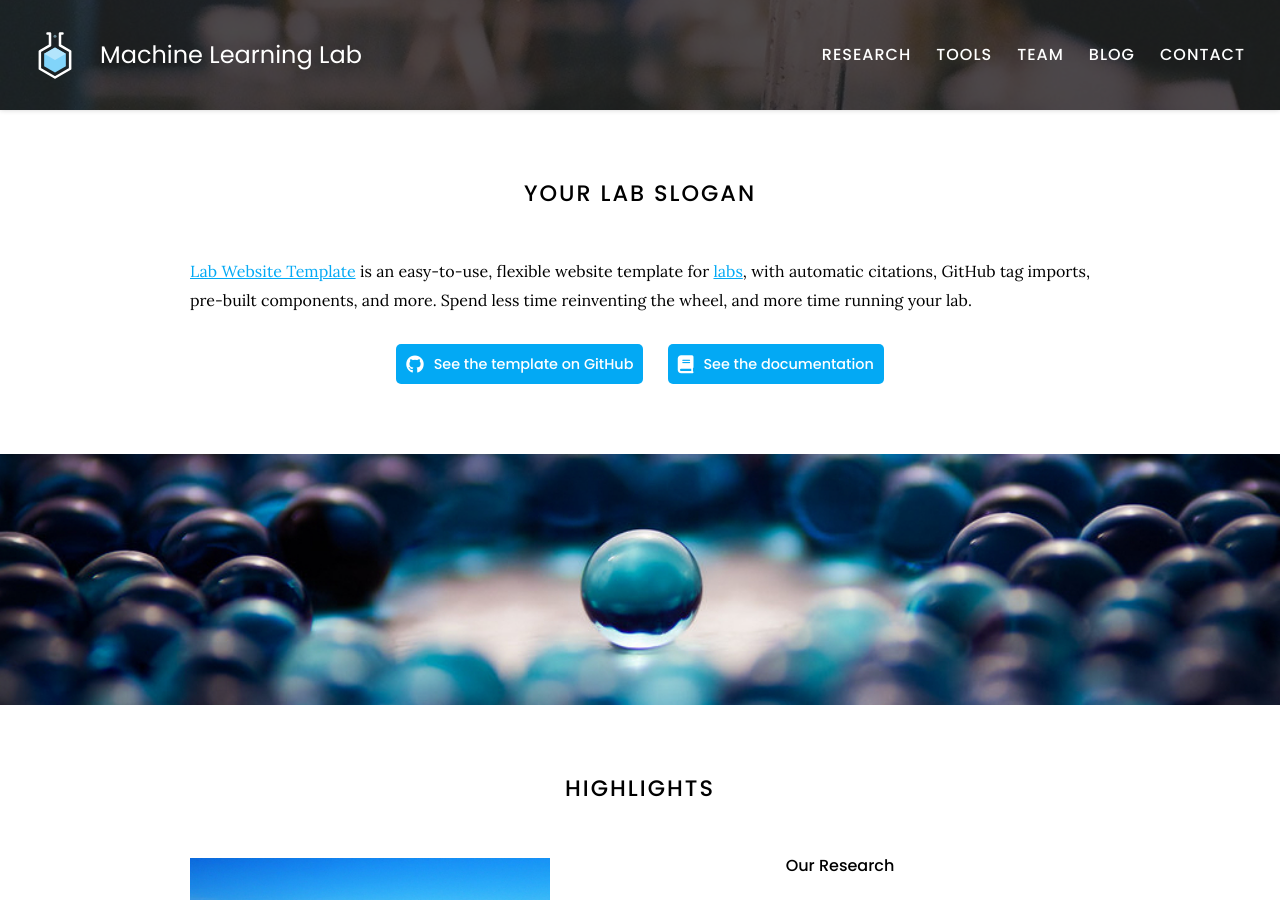
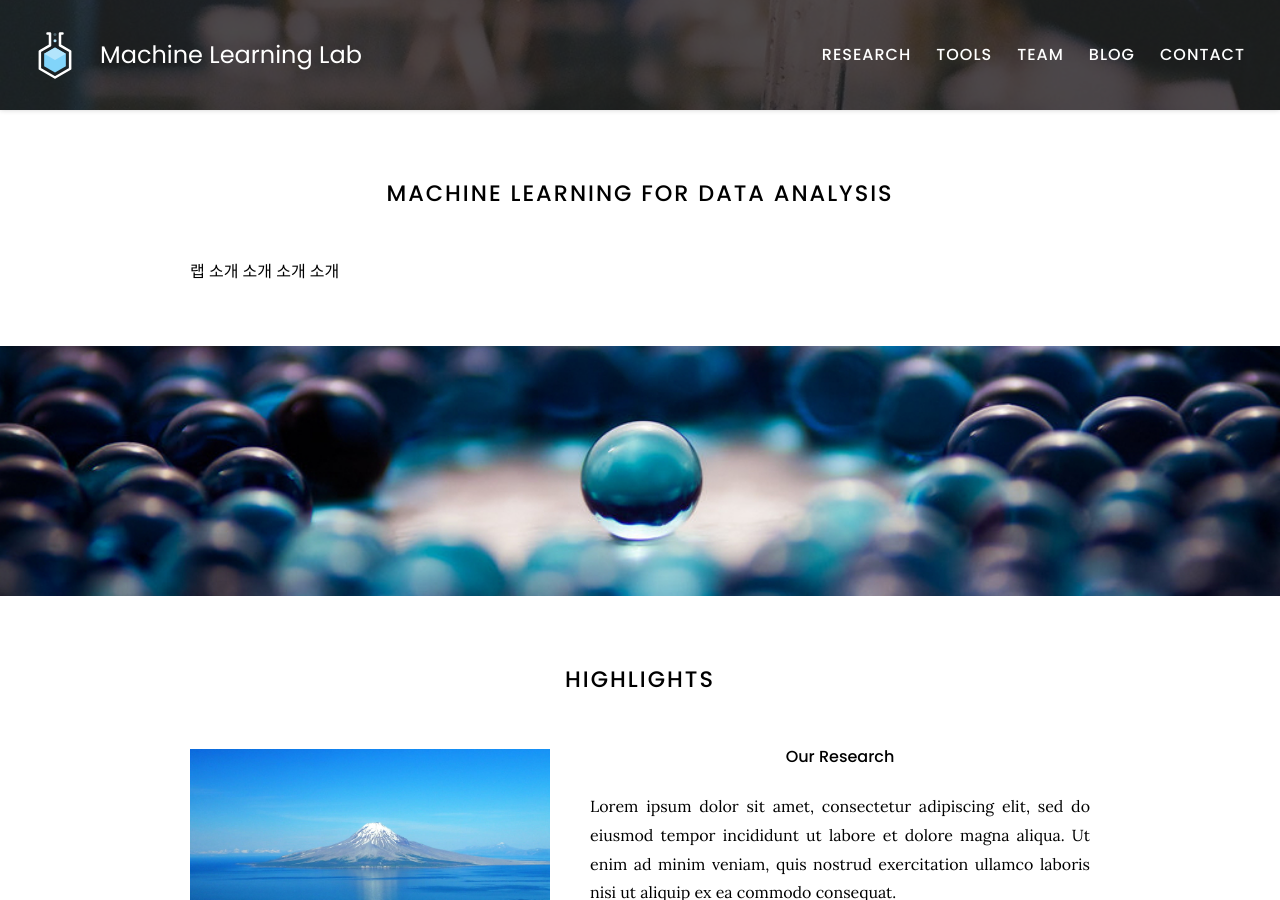
Before and after one commit to ailab-mju/ailab-mju.github.io, a Jekyll site: the page built from index.md, in a window 1280 px wide and 900 px high. Built offline with Jekyll 4.4.1, drawn with Linux system fonts in a browser that asks for light colours; some of the changed text lies outside the part shown.

Commit message:
Update index.md

```diff
--- a/index.md
+++ b/index.md
@@ -2,27 +2,10 @@
 title: Home
 ---
 
-# Your Lab Slogan
+# Machine Learning for Data Analysis
 
-[Lab Website Template](https://github.com/greenelab/lab-website-template) is an easy-to-use, flexible website template for [labs](https://www.greenelab.com/), with automatic citations, GitHub tag imports, pre-built components, and more.
-Spend less time reinventing the wheel, and more time running your lab.
+랩 소개 소개 소개 소개
 
-{%
-  include link.html
-  type="github"
-  icon=""
-  text="See the template on GitHub"
-  link="greenelab/lab-website-template"
-  style="button"
-%}
-{%
-  include link.html
-  type="docs"
-  icon=""
-  text="See the documentation"
-  link="https://github.com/greenelab/lab-website-template/wiki"
-  style="button"
-%}
 {:.center}
 
 {% include section.html full=true %}
```
Also changed, not shown: other parts of index.md (+0 -3 lines).
